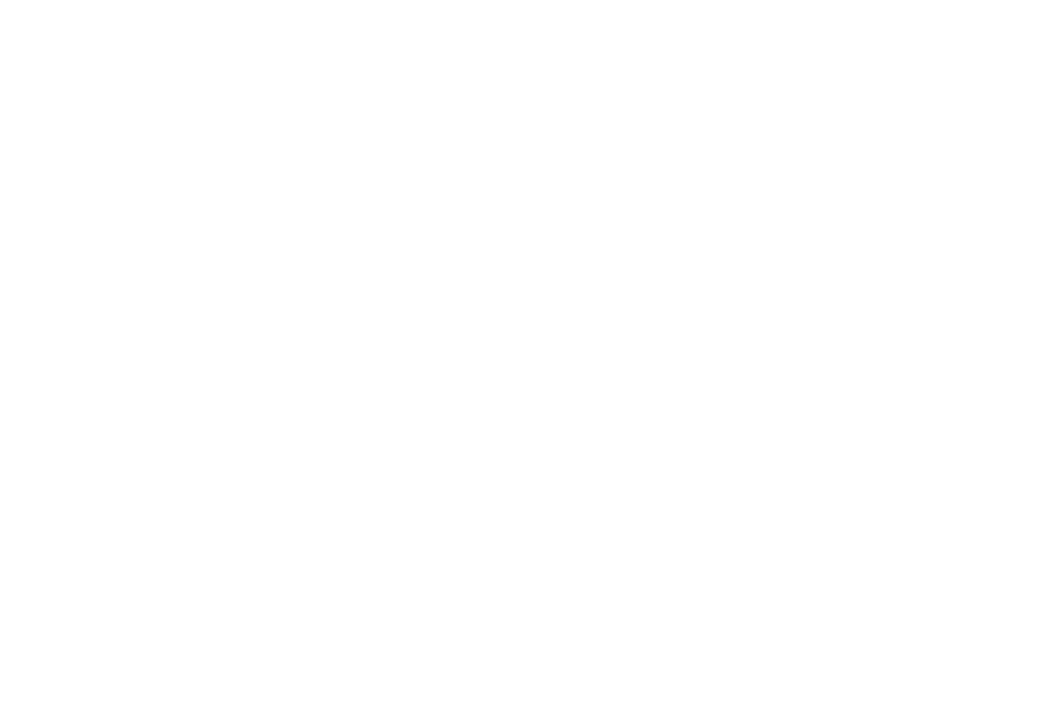
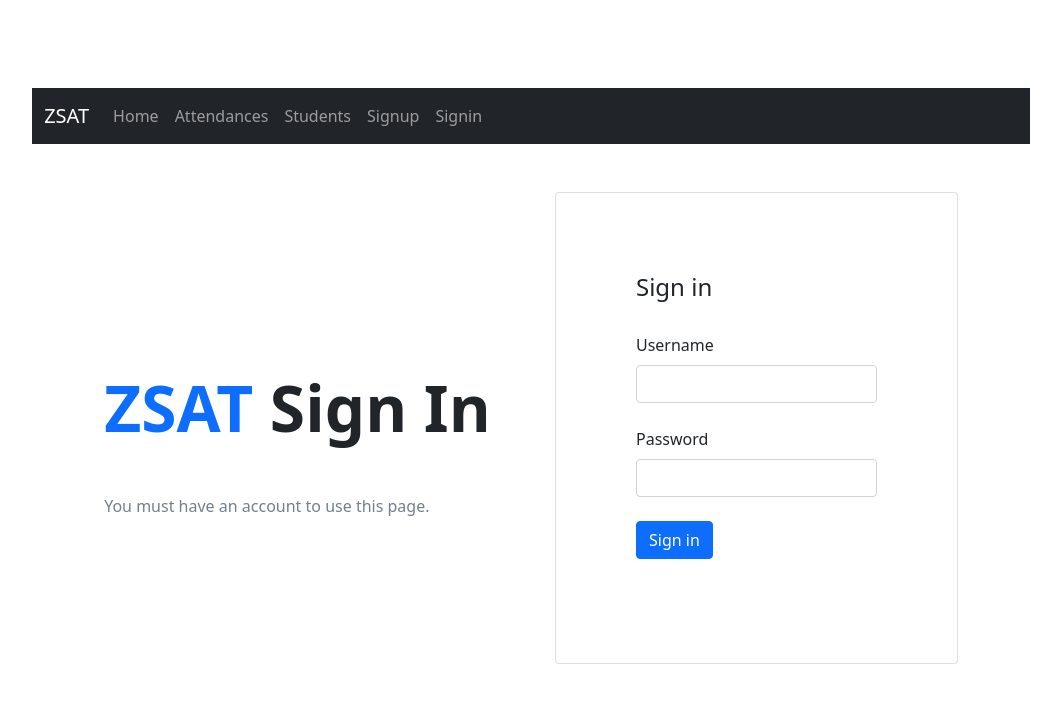
Before and after one commit to F1-Guy/zsat-app, a Vue app: page / in a window 1280 px wide. Shown: the top 702 px of the page, without its empty margins (109-1170 px from the left). Built offline with nearby package versions, Linux system fonts and the light colour scheme.

Commit message:
Basic login and register Add - login page as first page Add - login logic Add - register page Add - register logic

```diff
--- a/src/components/Navbar.vue
+++ b/src/components/Navbar.vue
@@ -20,7 +20,7 @@
             <router-link to="/signup" class="nav-link">Signup</router-link>
           </li>
           <li class="nav-item">
-            <router-link to="/signin" class="nav-link">Signin</router-link>
+            <router-link to="/" class="nav-link">Signin</router-link>
           </li>
         </ul>
       </div>
--- a/src/lib/store.js
+++ b/src/lib/store.js
@@ -6,9 +6,16 @@ export const useUserStore = defineStore("user", {
         user: null,
     }),
 
+    // Change later to use a body with the request
     actions: {
-        async signUp(userName, password) {
-            const response = await axios.post('http://localhost:5246/api/AuthUsers?userName=' + userName + '&password=' + password);
+        async signUp(userName, password, name) {
+            const response = await axios.post(`http://localhost:5246/api/AuthUsers/SignUp?userName=${userName}&password=${password}&fullName=${name}`);
+            const user = await response.data;
+            this.user = user;
+        },
+
+        async signIn(userName, password) {
+            const response = await axios.post(`http://localhost:5246/api/AuthUsers/SignIn?userName=${userName}&password=${password}`);
             const user = await response.data;
             this.user = user;
         }
--- a/src/pages/user/sign-in/SignIn.vue
+++ b/src/pages/user/sign-in/SignIn.vue
@@ -17,15 +17,15 @@ export default {
 
     data() {
         return {
-            userName: "",
-            password: "",
+            username: null,
+            password: null,
         };
     },
 
     methods: {
-        async register() {
-            await this.userStore.signUp(this.userName, this.password);
-            console.log(this.userStore.user.userName);
+        async signin() {
+            await this.userStore.signIn(this.username, this.password);
+            console.log(this.userStore.user.username, this.userStore.user.password);
         },
     },
 
@@ -33,4 +33,5 @@ export default {
         Navbar
     },
 };
+
 </script>
--- a/src/pages/user/sign-in/sign-in.html
+++ b/src/pages/user/sign-in/sign-in.html
@@ -0,0 +1,44 @@
+<Navbar />
+
+<div class="container">
+    <div class="px-4 py-5 px-md-5 text-center text-lg-start">
+        <div class="container">
+            <div class="row gx-lg-5 align-items-center">
+                <div class="col-lg-6 mb-5 mb-lg-0">
+                    <h1 class="my-5 display-3 fw-bold ls-tight">
+                        <span class="text-primary">ZSAT</span>
+                        Sign In
+                    </h1>
+                    <p style="color: hsl(217, 10%, 50.8%)">
+                        You must have an account to use this page.
+                    </p>
+                </div>
+                <div class="col-lg-6 mb-5 mb-lg-0">
+                    <div class="card">
+                        <div class="card-body py-5 px-md-5">
+                            <form @submit.prevent="signin">
+                                <h4>Sign in</h4> <br>
+                                <!-- Username input -->
+                                <div class="form-outline mb-4">
+                                    <label class="form-label" for="username">Username</label>
+                                    <input type="text" id="username" class="form-control" v-model="username" />
+                                </div>
+
+                                <!-- Password input -->
+                                <div class="form-outline mb-4">
+                                    <label class="form-label" for="password">Password</label>
+                                    <input type="password" id="password" class="form-control" v-model="password" />
+                                </div>
+
+                                <!-- Submit button -->
+                                <button type="submit" class="btn btn-primary btn-block mb-4">
+                                    Sign in
+                                </button>
+                            </form>
+                        </div>
+                    </div>
+                </div>
+            </div>
+        </div>
+    </div>
+</div>
--- a/src/pages/user/sign-up/SignUp.vue
+++ b/src/pages/user/sign-up/SignUp.vue
@@ -18,14 +18,15 @@ export default {
 
   data() {
     return {
-      userName: "",
-      password: "",
+      fullName: null,
+      username: null,
+      password: null,
     };
   },
 
   methods: {
     async register() {
-      await this.userStore.signUp(this.userName, this.password);
+      await this.userStore.signUp(this.username, this.password, this.fullName);
       console.log(this.userStore.user.userName);
     },
   },
--- a/src/pages/user/sign-up/sign-up.html
+++ b/src/pages/user/sign-up/sign-up.html
@@ -1,12 +1,5 @@
 <Navbar />
 <div class="container">
-
-
-  <div style="width: 85%; margin:auto;">
-
-    <!-- Section: Design Block -->
-    <section class="">
-      <!-- Jumbotron -->
   <div class="px-4 py-5 px-md-5 text-center text-lg-start">
     <div class="container">
       <div class="row gx-lg-5 align-items-center">
@@ -23,44 +16,31 @@
         <div class="col-lg-6 mb-5 mb-lg-0">
           <div class="card">
             <div class="card-body py-5 px-md-5">
-                  <form>
+              <form @submit.prevent="register">
                 <h4>Create an account at ZSAT</h4> <br>
-                    <!-- 2 column grid layout with text inputs for the first and last names -->
-                    <div class="row">
-                      <div class="col-md-6 mb-4">
-                        <div class="form-outline">
-                          <input type="text" id="form3Example1" class="form-control" />
-                          <label class="form-label" for="form3Example1">First name</label>
-                        </div>
-                      </div>
-                      <div class="col-md-6 mb-4">
-                        <div class="form-outline">
-                          <input type="text" id="form3Example2" class="form-control" />
-                          <label class="form-label" for="form3Example2">Last name</label>
-                        </div>
-                      </div>
+
+                <!-- Full name input -->
+                <div class="form-outline mb-4">
+                  <label class="form-label" for="full-name">Full Name</label>
+                  <input type="text" id="full-name" class="form-control" v-model="fullName" />
                 </div>
 
-                    <!-- Email input -->
+                <!--Username input -->
                 <div class="form-outline mb-4">
-                      <input type="email" id="form3Example3" class="form-control" />
-                      <label class="form-label" for="form3Example3">Email address</label>
+                  <label class="form-label" for="username">Username</label>
+                  <input type="text" id="username" class="form-control" v-model="username" />
                 </div>
 
                 <!-- Password input -->
                 <div class="form-outline mb-4">
-                      <input type="password" id="form3Example4" class="form-control" />
-                      <label class="form-label" for="form3Example4">Password</label>
+                  <label class="form-label" for="password">Password</label>
+                  <input type="password" id="password" class="form-control" v-model="password" />
                 </div>
-
-
 
                 <!-- Submit button -->
                 <button type="submit" class="btn btn-primary btn-block mb-4">
                   Sign up
                 </button>
-
-
               </form>
             </div>
           </div>
@@ -68,8 +48,4 @@
       </div>
     </div>
   </div>
-      <!-- Jumbotron -->
-    </section>
-    <!-- Section: Design Block -->
 </div>
-</div>
```
Lines whose indentation alone changed are shown as unchanged.
